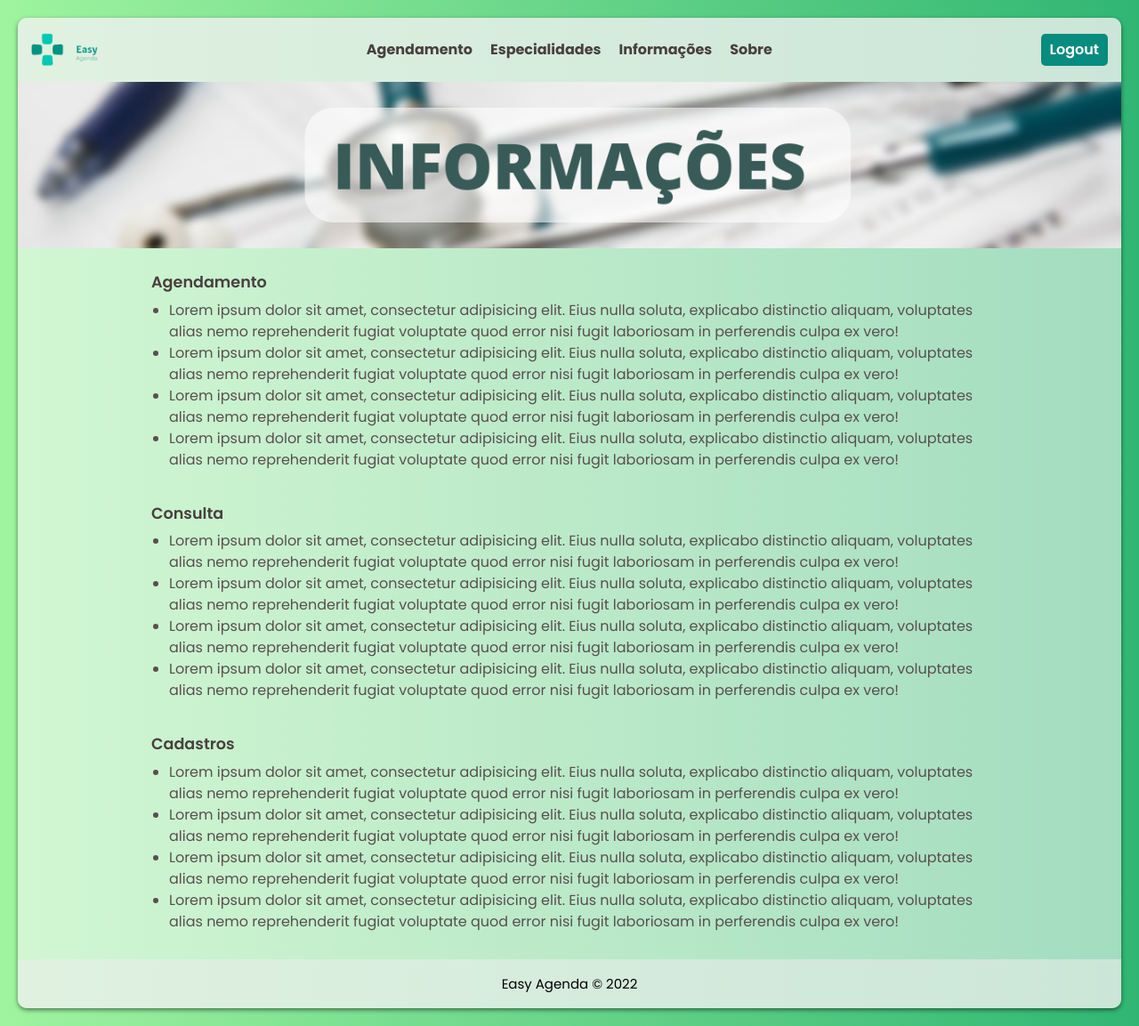
After one commit to lucasv-bs/easy_agenda, a Django app: page /information/ in a window 1280 px wide. The commit adds this page. Shown: the whole page at 89% size. Run offline with Django 4.2, Linux system fonts and the light colour scheme; some libraries are stand-ins or nearby versions.

Commit message:
Add the information page

```diff
--- /dev/null
+++ b/static/css/information.css
@@ -0,0 +1,38 @@
+.content {
+    padding: 0;
+}
+
+.panel {
+    padding: 10px 20px;
+}
+
+.information-banner > img {
+    display: block;
+    max-width: 100%;
+    height: auto;
+}
+
+.information-list {
+    max-width: 80%;
+    margin: 0 auto;
+}
+
+.information-wrapper {
+    padding: 20px 10px;
+}
+
+.information-title {
+    color: var(--text-emphasis);
+    font-size: 1.1rem;
+    font-weight: 600;
+    margin-bottom: 10px;
+}
+
+.information-description {
+    list-style: disc;
+    padding-left: 20px;
+}
+
+.information-description > li {
+    line-height: 1.5rem;
+}
--- /dev/null
+++ b/templates/information.html
@@ -0,0 +1,95 @@
+{% extends 'base.html' %}
+{% load static %}
+
+{% block stylesheet %}
+<link rel="stylesheet" href="{% static 'css/information.css' %}">
+{% endblock %}
+
+{% block content %}
+<figure class="information-banner">
+    <img src="{% static 'images/information-banner.png' %}"
+        alt="Imagem de banner da página, que contém um estetoscópio no fundo com um efeito de
+            blur e o texto 'Informações' escrito por cima">
+</figure>
+
+<div class="panel">
+    <div class="information-list">
+        <div class="information-wrapper">
+            <h2 class="information-title">Agendamento</h2>
+            <ul class="information-description">
+                <li>Lorem ipsum dolor sit amet, consectetur adipisicing elit.
+                    Eius nulla soluta, explicabo distinctio aliquam, voluptates alias nemo
+                    reprehenderit fugiat voluptate quod error nisi fugit laboriosam in
+                    perferendis culpa ex vero!
+                </li>
+                <li>Lorem ipsum dolor sit amet, consectetur adipisicing elit.
+                    Eius nulla soluta, explicabo distinctio aliquam, voluptates alias nemo
+                    reprehenderit fugiat voluptate quod error nisi fugit laboriosam in
+                    perferendis culpa ex vero!
+                </li>
+                <li>Lorem ipsum dolor sit amet, consectetur adipisicing elit.
+                    Eius nulla soluta, explicabo distinctio aliquam, voluptates alias nemo
+                    reprehenderit fugiat voluptate quod error nisi fugit laboriosam in
+                    perferendis culpa ex vero!
+                </li>
+                <li>Lorem ipsum dolor sit amet, consectetur adipisicing elit.
+                    Eius nulla soluta, explicabo distinctio aliquam, voluptates alias nemo
+                    reprehenderit fugiat voluptate quod error nisi fugit laboriosam in
+                    perferendis culpa ex vero!
+                </li>
+            </ul>
+        </div>
+        <div class="information-wrapper">
+            <h2 class="information-title">Consulta</h2>
+            <ul class="information-description">
+                <li>Lorem ipsum dolor sit amet, consectetur adipisicing elit.
+                    Eius nulla soluta, explicabo distinctio aliquam, voluptates alias nemo
+                    reprehenderit fugiat voluptate quod error nisi fugit laboriosam in
+                    perferendis culpa ex vero!
+                </li>
+                <li>Lorem ipsum dolor sit amet, consectetur adipisicing elit.
+                    Eius nulla soluta, explicabo distinctio aliquam, voluptates alias nemo
+                    reprehenderit fugiat voluptate quod error nisi fugit laboriosam in
+                    perferendis culpa ex vero!
+                </li>
+                <li>Lorem ipsum dolor sit amet, consectetur adipisicing elit.
+                    Eius nulla soluta, explicabo distinctio aliquam, voluptates alias nemo
+                    reprehenderit fugiat voluptate quod error nisi fugit laboriosam in
+                    perferendis culpa ex vero!
+                </li>
+                <li>Lorem ipsum dolor sit amet, consectetur adipisicing elit.
+                    Eius nulla soluta, explicabo distinctio aliquam, voluptates alias nemo
+                    reprehenderit fugiat voluptate quod error nisi fugit laboriosam in
+                    perferendis culpa ex vero!
+                </li>
+            </ul>
+        </div>
+        <div class="information-wrapper">
+            <h2 class="information-title">Cadastros</h2>
+            <ul class="information-description">
+                <li>Lorem ipsum dolor sit amet, consectetur adipisicing elit.
+                    Eius nulla soluta, explicabo distinctio aliquam, voluptates alias nemo
+                    reprehenderit fugiat voluptate quod error nisi fugit laboriosam in
+                    perferendis culpa ex vero!
+                </li>
+                <li>Lorem ipsum dolor sit amet, consectetur adipisicing elit.
+                    Eius nulla soluta, explicabo distinctio aliquam, voluptates alias nemo
+                    reprehenderit fugiat voluptate quod error nisi fugit laboriosam in
+                    perferendis culpa ex vero!
+                </li>
+                <li>Lorem ipsum dolor sit amet, consectetur adipisicing elit.
+                    Eius nulla soluta, explicabo distinctio aliquam, voluptates alias nemo
+                    reprehenderit fugiat voluptate quod error nisi fugit laboriosam in
+                    perferendis culpa ex vero!
+                </li>
+                <li>Lorem ipsum dolor sit amet, consectetur adipisicing elit.
+                    Eius nulla soluta, explicabo distinctio aliquam, voluptates alias nemo
+                    reprehenderit fugiat voluptate quod error nisi fugit laboriosam in
+                    perferendis culpa ex vero!
+                </li>
+            </ul>
+        </div>
+    </div>
+
+</div>
+{% endblock %}
--- a/templates/navbar.html
+++ b/templates/navbar.html
@@ -20,7 +20,7 @@
         <a href="{% url 'customer:customer_register' %}">Cadastrar</a>
         {% endif %}
         <a href="{% url 'specialty:specialty_list' %}">Especialidades</a>
-        <a href="#">Informações</a>
+        <a href="{% url 'website:information' %}">Informações</a>
         <a href="#">Sobre</a>
     </div>
 
--- a/website/urls.py
+++ b/website/urls.py
@@ -6,5 +6,6 @@ app_name = 'website'
 
 urlpatterns = [
     path('', views.loginPage, name='login'),
-    path('logout/', views.logoutUser, name='logout')
+    path('logout/', views.logoutUser, name='logout'),
+    path('information/', views.information, name='information'),
 ]
--- a/website/views.py
+++ b/website/views.py
@@ -32,3 +32,7 @@ def loginPage(request):
 def logoutUser(request):
     logout(request)
     return redirect('website:login')
+
+
+def information(request):
+    return render(request, 'information.html')
```
Also changed, not shown: static/images/information-banner.png (added).
